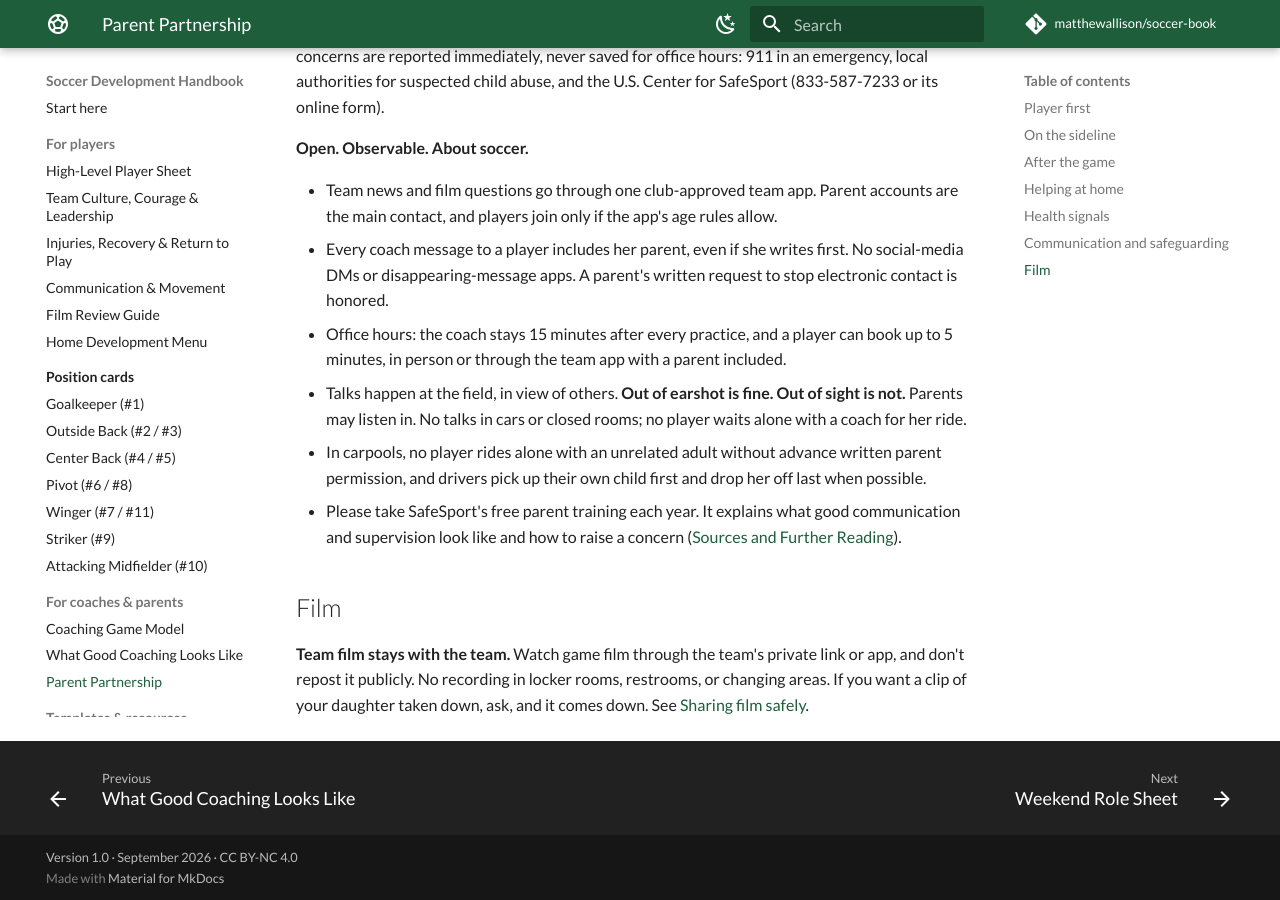
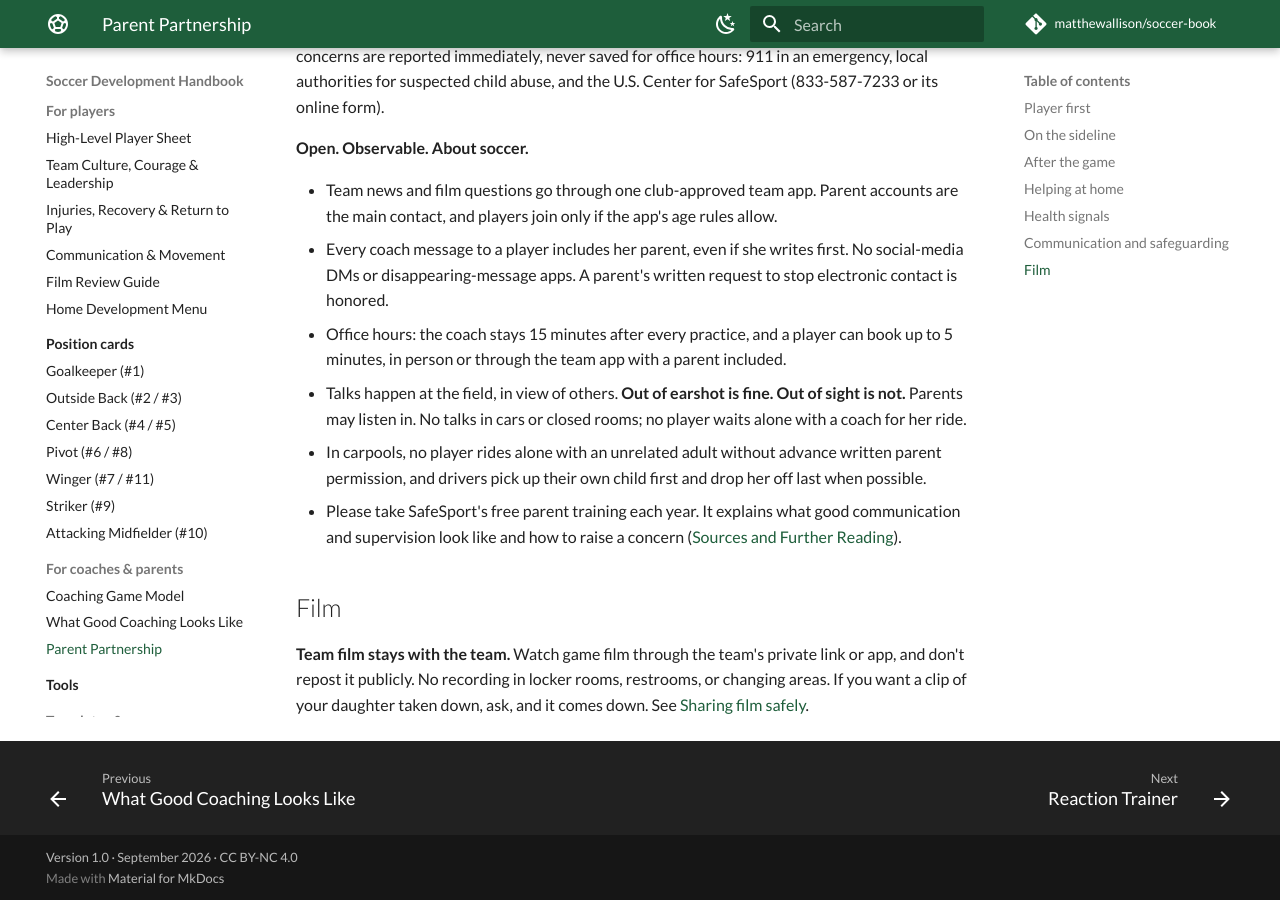
Before and after one commit to matthewallison/soccer-book, an MkDocs documentation site: the page built from docs/parent-partnership.md, in a window 1280 px wide and 900 px high, scrolled down 1918 px. Built offline with MkDocs 1.6.1 and Material for MkDocs 9.7.7, drawn with Linux system fonts in a browser that asks for light colours; comment, search, counter and statistics services are not loaded.

Commit message:
Add reaction trainer to website navigation

```diff
--- a/mkdocs.yml
+++ b/mkdocs.yml
@@ -86,6 +86,8 @@
       - Coaching Game Model: coaching-game-model.md
       - What Good Coaching Looks Like: good-coaching-signs.md
       - Parent Partnership: parent-partnership.md
+  - Tools:
+      - Reaction Trainer: tools/index.md
   - Templates & resources:
       - Weekend Role Sheet: templates/weekend-role-sheet.md
       - Game Reflection: templates/game-reflection.md
```
